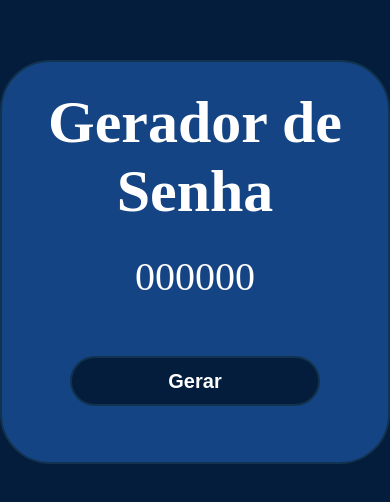
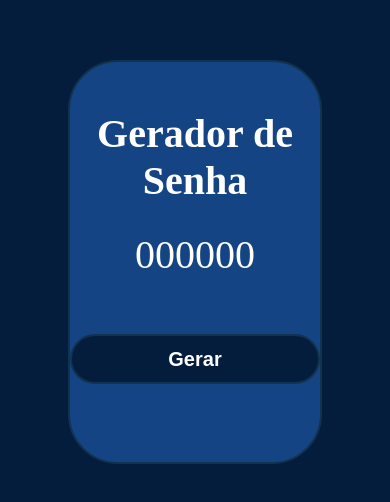
Before and after one commit to PedrooSilvaa/password-generator, a plain HTML site: page index.html in a window 390 px wide. Shown: the part 160-662 px from the top of the page. Drawn offline with Linux system fonts and the light colour scheme.

Commit message:
feat: mobile adaptation

```diff
--- a/src/style/style.css
+++ b/src/style/style.css
@@ -62,8 +62,11 @@ main {
 
 }
 
-.color1 {color: #12334f;}
-.color2 {color: #124e6c;}
-.color3 {color: #15748f;}
-.color4 {color: #1aabb7;}
-.color5 {color: #20dad8;}
+@media(max-width: 800px){
+    .local-gerador{
+        width: 250px;
+    }
+    .local-gerador h1{
+        font-size: 40px;
+    }
+}
```
